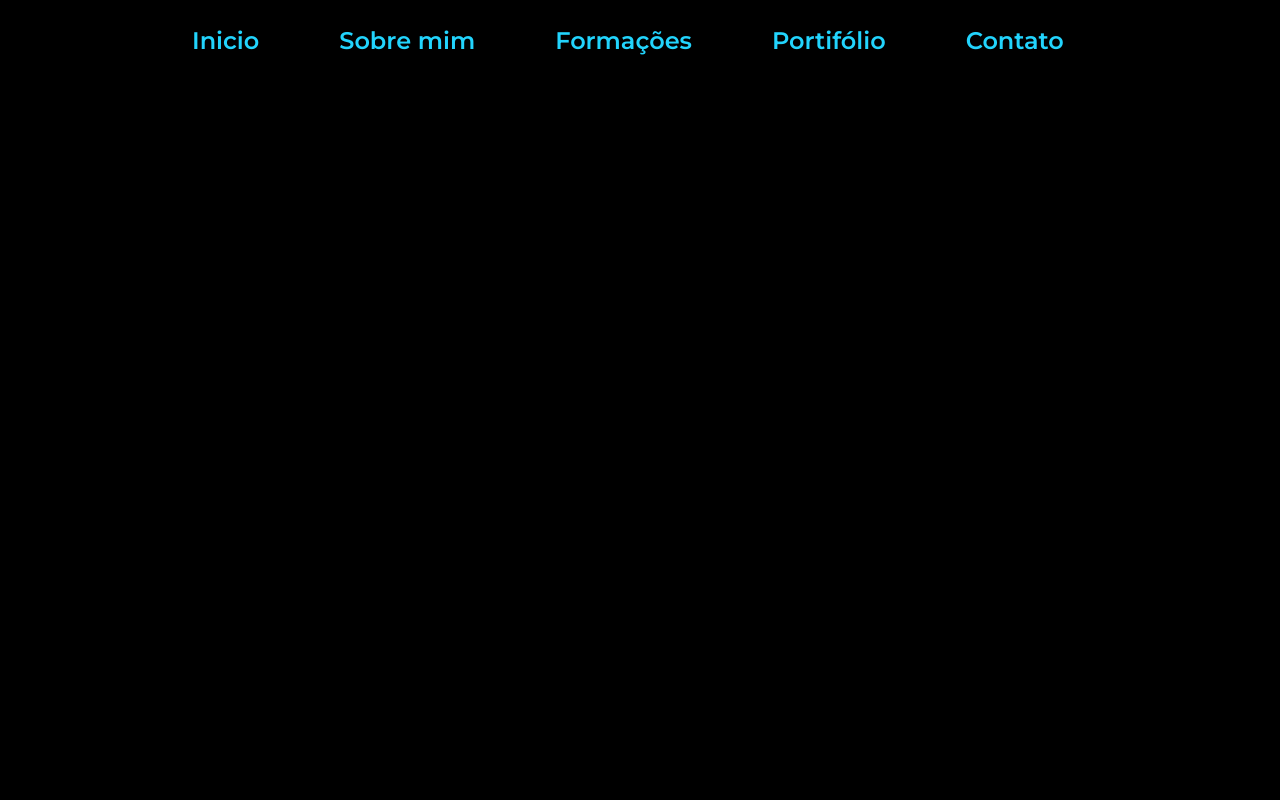
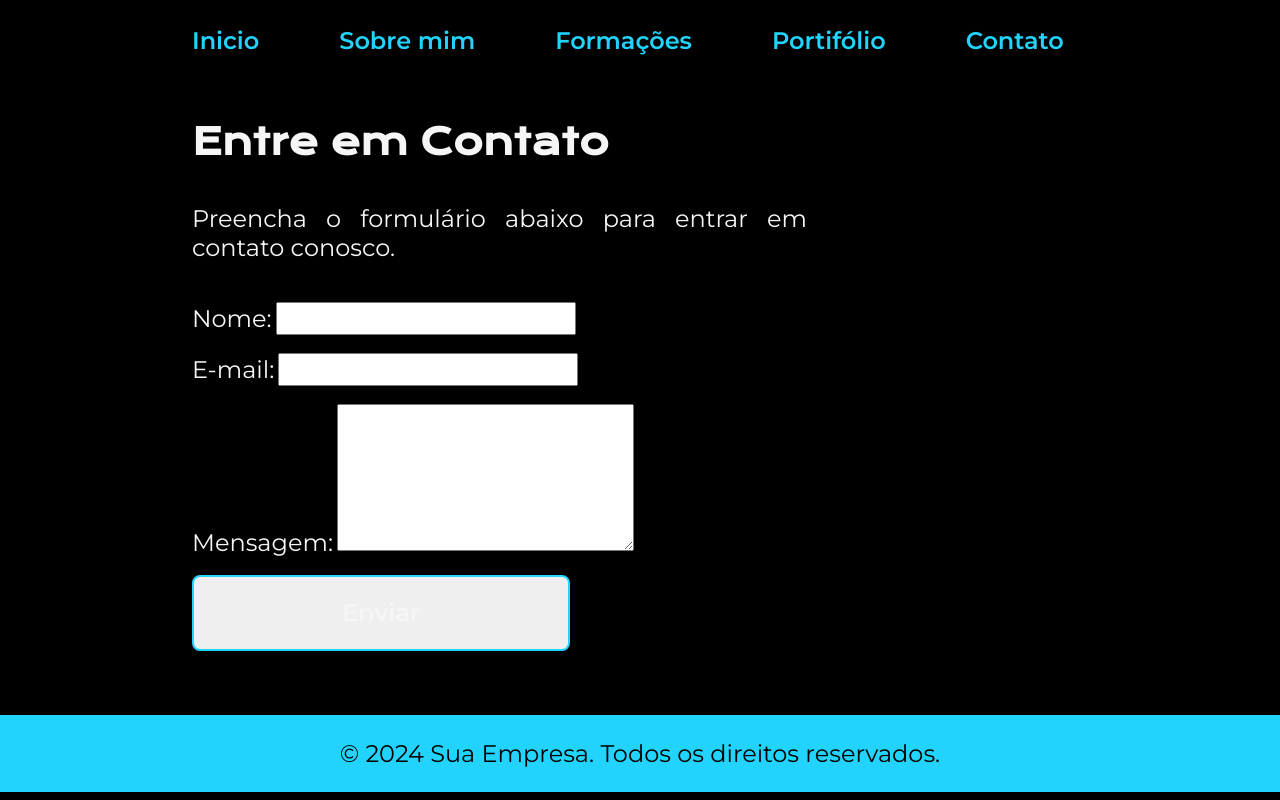
Before and after one commit to lucasxyc/site-desenvolvimento-web, a plain HTML site: page contato.html in a window 1280 px wide. Drawn offline with nearby package versions, Linux system fonts and the light colour scheme.

Commit message:
Add files via upload

```diff
--- a/contato.html
+++ b/contato.html
@@ -16,3 +16,35 @@
             <a class="cabecalho__menu_link" href="contato.html">Contato</a>
         </nav>
     </header>
+
+
+    <section class="apresentacao">
+        <div class="apresentacao__conteudo">
+            <h2 class="apresentacao__conteudo__titulo">
+                <span class="apresentacao__conteudo__titulo">Entre em Contato</span>
+            </h2>
+            <p class="apresentacao__conteudo__texto">Preencha o formulário abaixo para entrar em contato conosco.</p>
+
+            <form action="/enviar-contato" method="post">
+                <label class="apresentacao__conteudo__texto" for="nome">Nome:</label>
+                <input class="apresentacao__conteudo__texto" type="text" id="nome" name="nome" required>
+                <br><br>
+
+                <label class="apresentacao__conteudo__texto" for="email">E-mail:</label>
+                <input class="apresentacao__conteudo__texto" type="email" id="email" name="email" required>
+                <br><br>
+
+                <label class="apresentacao__conteudo__texto" for="mensagem">Mensagem:</label>
+                <textarea class="apresentacao__conteudo__texto" id="mensagem" name="mensagem" rows="5" required></textarea>
+                <br><br>
+
+                <input class="apresentacao__links__link" type="submit" value="Enviar">
+            </form>
+        </div>
+    </section>
+
+    <footer class="rodape">
+        © 2024 Sua Empresa. Todos os direitos reservados.
+    </footer>
+</body>
+</html>
```
